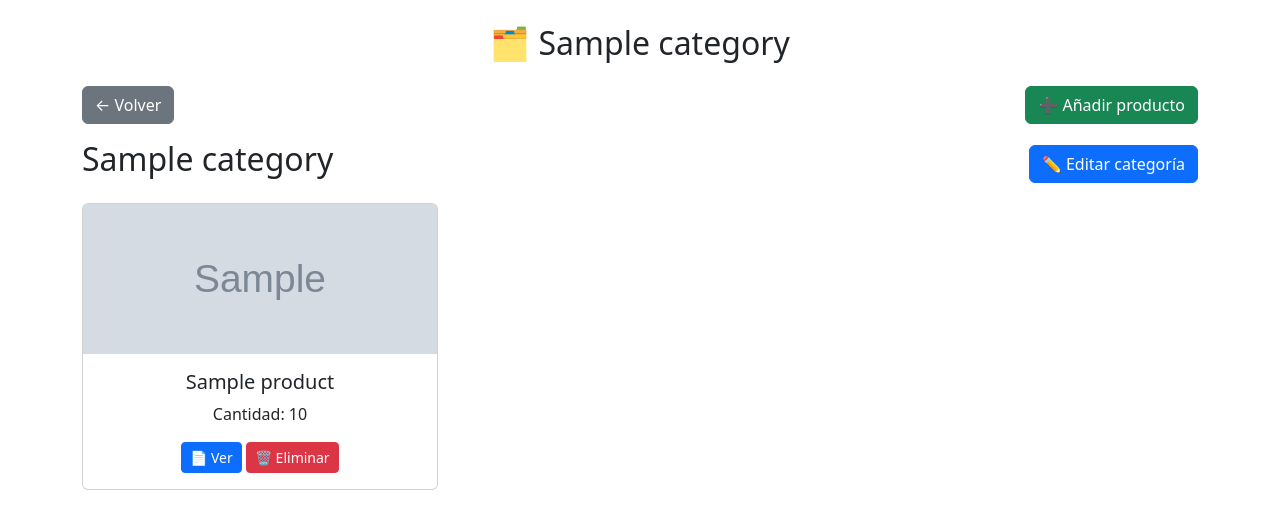
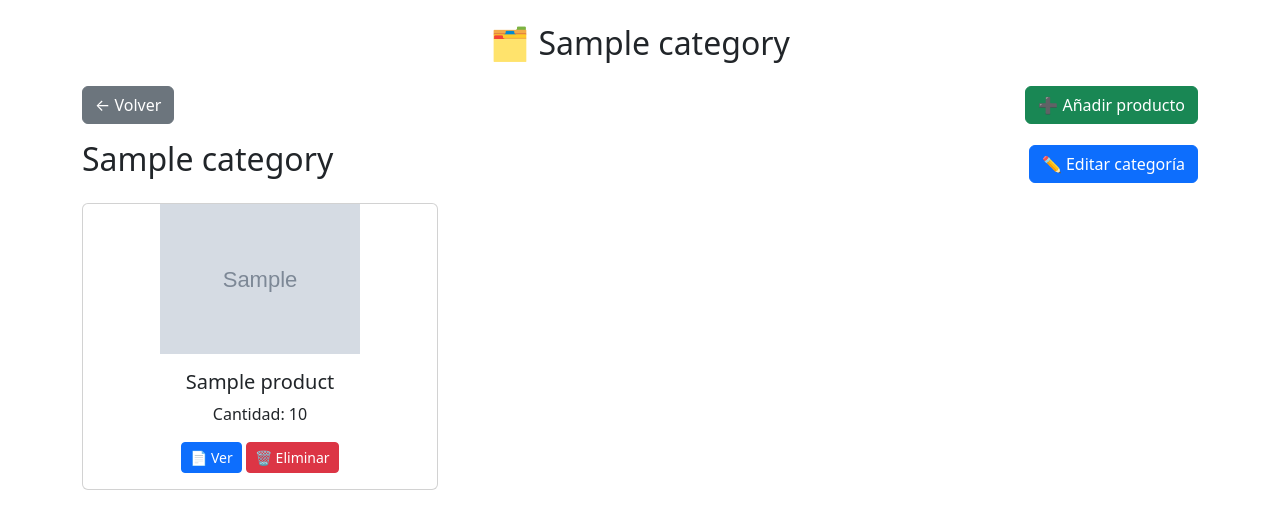
Before and after one commit to Ingemedio/Inventario, a Flask app: page /category/1 in a window 1280 px wide. Shown: the top 529 px of the page. Run offline with Flask 3, Linux system fonts and the light colour scheme; tables that the repository leaves empty hold one stand-in row (values such as "Sample post"); grey boxes marked "Sample" are stand-in pictures.

Commit message:
Update category.html

```diff
--- a/templates/category.html
+++ b/templates/category.html
@@ -8,7 +8,7 @@
     <style>
         .card-img-top {
             height: 150px;
-            object-fit: cover;
+            object-fit: contain;
         }
         .card {
             margin-bottom: 20px;
```
